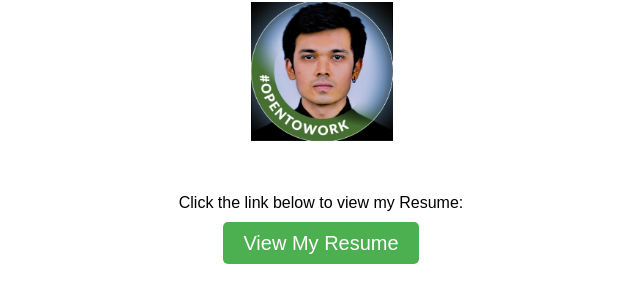
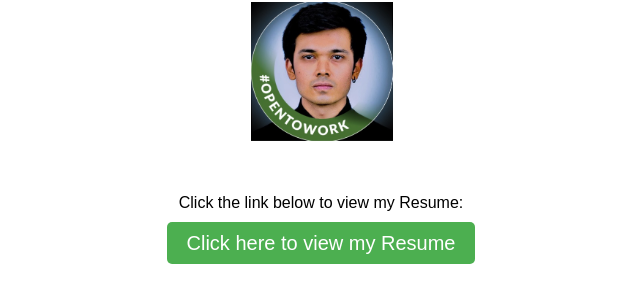
Before and after one commit to Invoker011/Resume, a plain HTML site: page index.html in a window 1280 px wide. Shown: the part 118-420 px from the top of the page, without its empty margins (319-959 px from the left). Drawn offline with Linux system fonts and the light colour scheme.

Commit message:
Update index.html

```diff
--- a/index.html
+++ b/index.html
@@ -46,7 +46,7 @@
             <img src="my_photo.jpg" alt="My Photo">
         </div>
         <p>Click the link below to view my Resume:</p>
-        <a href="Atharva_Borkar_Resume.pdf" target="_blank">View My Resume</a>
+        <a href="Atharva_Borkar_Resume.pdf" download>Click here to view my Resume</a>
     </div>
 </body>
 </html>
```
